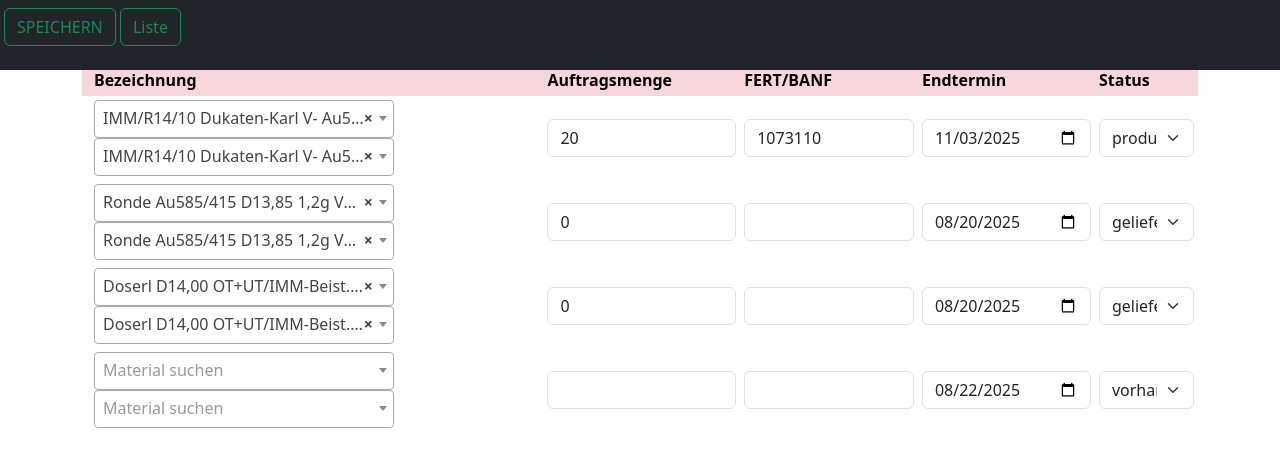
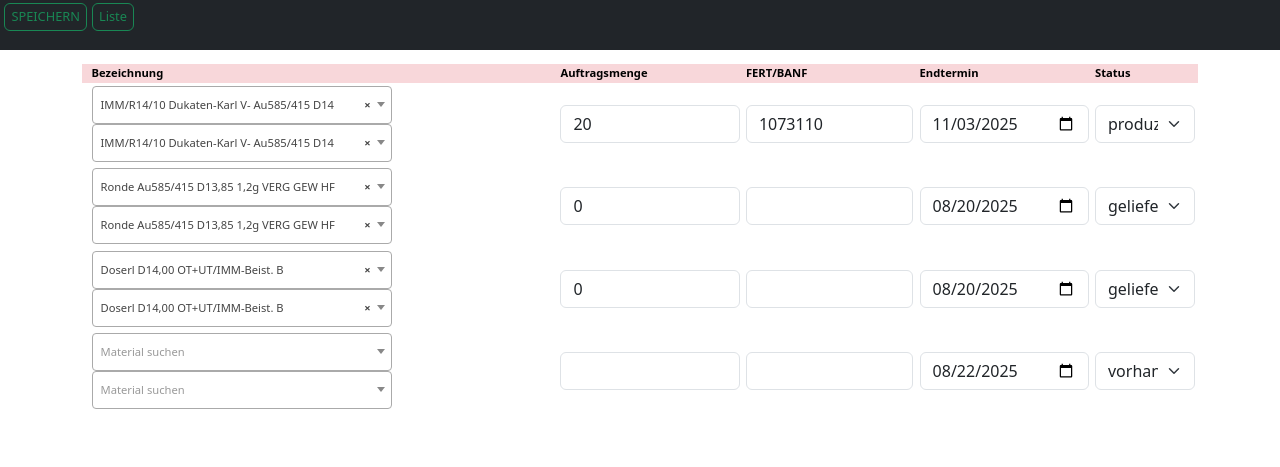
Before and after one commit to petpri/auelb, a Django app: page /app_auelb/auffrischen/4/ in a window 1280 px wide. Shown: the top 467 px of the page. Run offline with Django 5.2, Linux system fonts and the light colour scheme; data comes from the database, SQL or seed files in the repository; some libraries are stand-ins or nearby versions.

Commit message:
diverse Änderungen

```diff
--- a/app_auelb/static/styles.css
+++ b/app_auelb/static/styles.css
@@ -24,3 +24,38 @@ input {
         vertical-align: middle;
         text-align: left;
     }
+
+
+    .table.table-sm td,
+    .table.table-sm th {
+        font-size: 0.7rem;   /* Schriftgröße kleiner */
+        padding: 0.2rem;     /* weniger Abstand */
+        line-height: 1.1;    /* kompaktere Zeilenhöhe */
+    }
+
+
+/* Navbar kompakt machen */
+    .navbar {
+        padding-top: 0.2rem !important;
+        padding-bottom: 0.2rem !important;
+        min-height: 40px; /* Höhe reduzieren */
+    }
+
+    .navbar .form-control,
+    .navbar .form-select,
+    .navbar .btn {
+        padding: 0.2rem 0.4rem;
+        font-size: 0.8rem;
+    }
+
+    .navbar .nav-link,
+    .navbar-brand {
+        padding-top: 0.2rem !important;
+        padding-bottom: 0.2rem !important;
+        font-size: 0.85rem;
+    }
+
+    /* Content unter Navbar schieben */
+    body {
+        padding-top: 0px; /* Höhe an Navbar anpassen */
+    }
```
Also changed, not shown: app_auelb/templates/app_auelb/auftrag_auftragsliste.html (+10 -11 lines).
